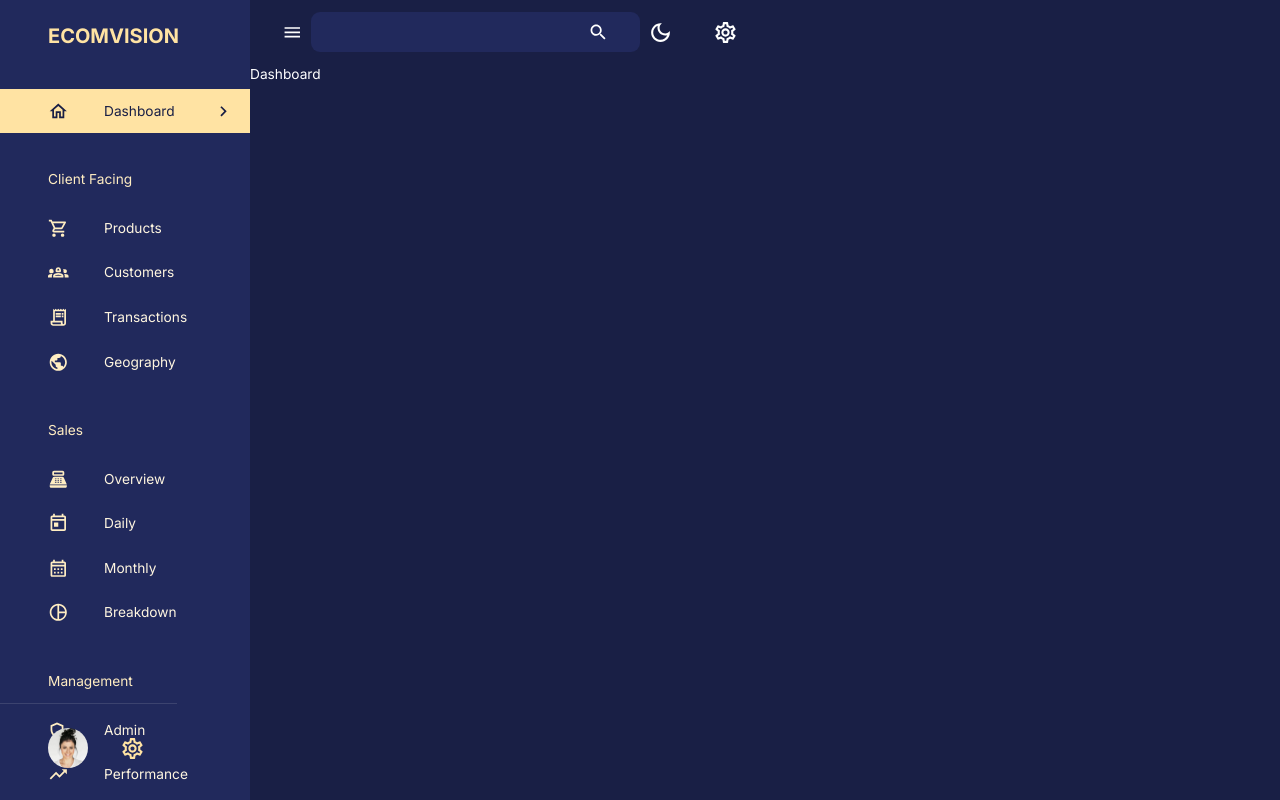
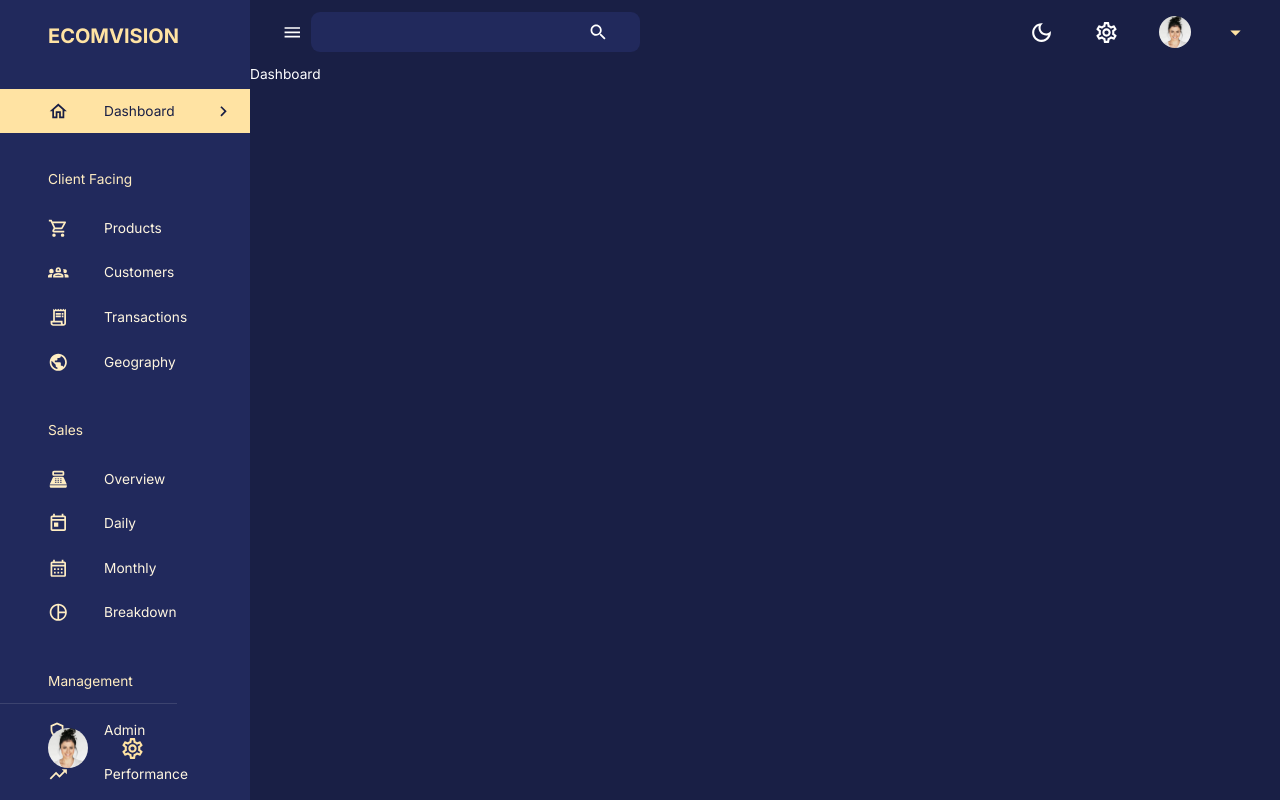
Before and after one commit to idlucassanti/ecomvision.web, a React (Create React App) app: page /dashboard in a window 1280 px wide. Built offline with nearby package versions, Linux system fonts and the light colour scheme; no server answers.

Commit message:
component sidebar v2

```diff
--- a/src/components/Navbar.jsx
+++ b/src/components/Navbar.jsx
@@ -1,7 +1,17 @@
-import { AppBar, IconButton, InputBase, Toolbar, useTheme } from '@mui/material'
-import React from 'react'
+import React, { useState } from 'react'
 import { useDispatch } from 'react-redux'
-import FlexBetween from './FlexBetween';
+import {
+  AppBar,
+  Button,
+  Box,
+  Typography,
+  IconButton,
+  InputBase,
+  Toolbar,
+  Menu,
+  MenuItem,
+  useTheme,
+} from "@mui/material";
 import {
   LightModeOutlined,
   DarkModeOutlined,
@@ -10,7 +20,9 @@ import {
   SettingsOutlined,
   ArrowDropDownOutlined,
 } from "@mui/icons-material";
+import FlexBetween from './FlexBetween';
 import { setMode } from 'state';
+import profileImage from 'assets/profile.jpeg';
 
 const Navbar = ({
   user,
@@ -19,6 +31,12 @@ const Navbar = ({
 }) => {
   const dispatch = useDispatch();
   const theme = useTheme();
+
+  const [anchorEl, setAnchorEl] = useState(null);
+  const isOpen = Boolean(anchorEl);
+
+  const handleClick = (event) => setAnchorEl(event.currentTarget);
+  const handleClose = () => setAnchorEl(null);
 
   return (
     <AppBar
@@ -60,6 +78,55 @@ const Navbar = ({
           <IconButton>
             <SettingsOutlined sx={{ fontSize: "25px"}} />
           </IconButton>
+
+          <FlexBetween>
+            <Button
+              onClick={handleClick}
+              sx={{
+                display: "flex",
+                justifyContent: "space-between",
+                alignItems: "center",
+                textTransform: "none",
+                gap: "1rem",
+              }}
+            >
+              <Box
+                component="img"
+                alt="profile"
+                src={profileImage}
+                height="32px"
+                width="32px"
+                borderRadius="50%"
+                sx={{ objectFit: "cover" }}
+              />
+              <Box textAlign="left">
+                <Typography
+                  fontWeight="bold"
+                  fontSize="0.85rem"
+                  sx={{ color: theme.palette.secondary[100] }}
+                >
+                  {user.name}
+                </Typography>
+                <Typography
+                  fontSize="0.75rem"
+                  sx={{ color: theme.palette.secondary[200] }}
+                >
+                  {user.occupation}
+                </Typography>
+              </Box>
+              <ArrowDropDownOutlined
+                sx={{ color: theme.palette.secondary[300], fontSize: "25px" }}
+              />
+            </Button>
+            <Menu
+              anchorEl={anchorEl}
+              open={isOpen}
+              onClose={handleClose}
+              anchorOrigin={{ vertical: "bottom", horizontal: "center" }}
+            >
+              <MenuItem onClick={handleClose}>Log Out</MenuItem>
+            </Menu>
+          </FlexBetween>
         </FlexBetween>
       </Toolbar>
     </AppBar>
--- a/src/scenes/layout/index.jsx
+++ b/src/scenes/layout/index.jsx
@@ -24,7 +24,7 @@ const Layout = () => {
         setIsSidebarOpen={setIsSidebarOpen}
       />
 
-      <Box>
+      <Box flexGrow={1}>
         <Navbar
           user={data || {}}
           isSidebarOpen={isSidebarOpen}
```
